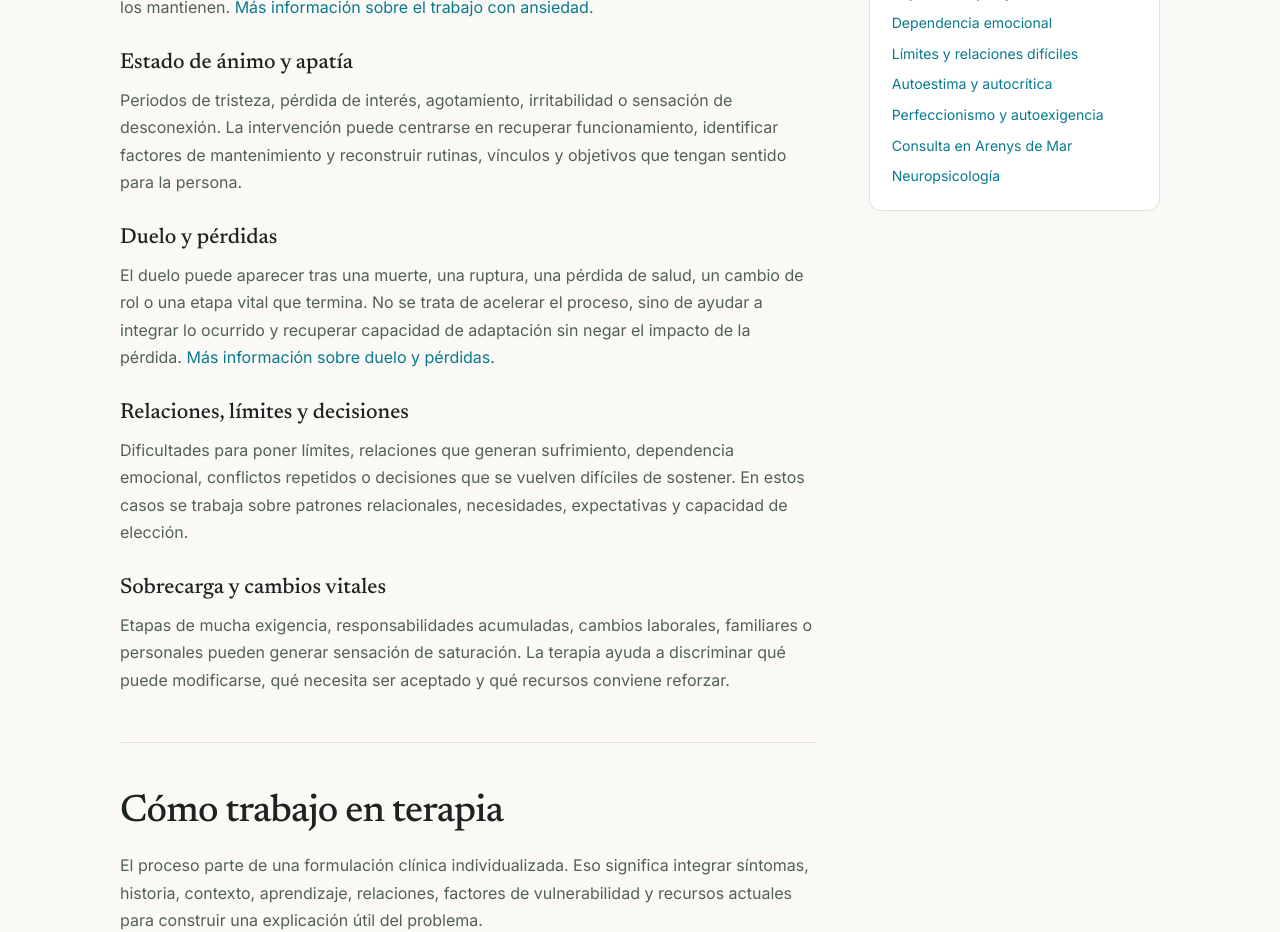
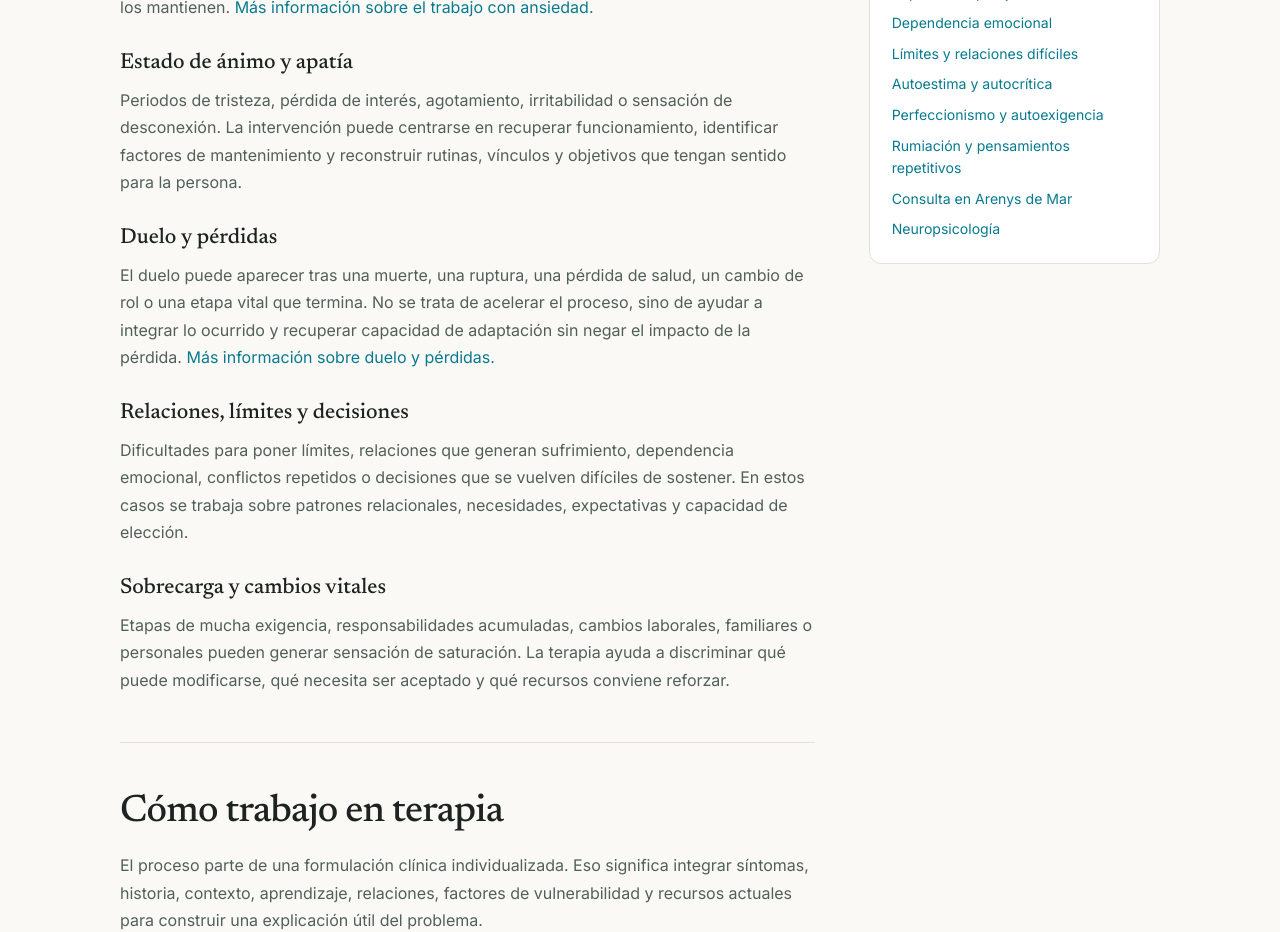
Before and after one commit to carolinasanchezgirona/Portfolio-Carolina, a Next.js app: page /psicologia in a window 1280 px wide. Shown: the part 1140-2072 px from the top of the page. Built offline with nearby package versions, Linux system fonts and the light colour scheme.

Commit message:
SEO: link rumination page

```diff
--- a/app/psicologia/page.tsx
+++ b/app/psicologia/page.tsx
@@ -150,6 +150,7 @@ export default function PsychologyPage() {
               <a href="/limites-y-relaciones-dificiles/">Límites y relaciones difíciles</a>
               <a href="/autoestima-y-autocritica/">Autoestima y autocrítica</a>
               <a href="/perfeccionismo-y-autoexigencia/">Perfeccionismo y autoexigencia</a>
+              <a href="/rumiacion-y-pensamientos-repetitivos/">Rumiación y pensamientos repetitivos</a>
               <a href="/psicologa-arenys-de-mar/">Consulta en Arenys de Mar</a>
               <a href="/neuropsicologia/">Neuropsicología</a>
             </div>
```
